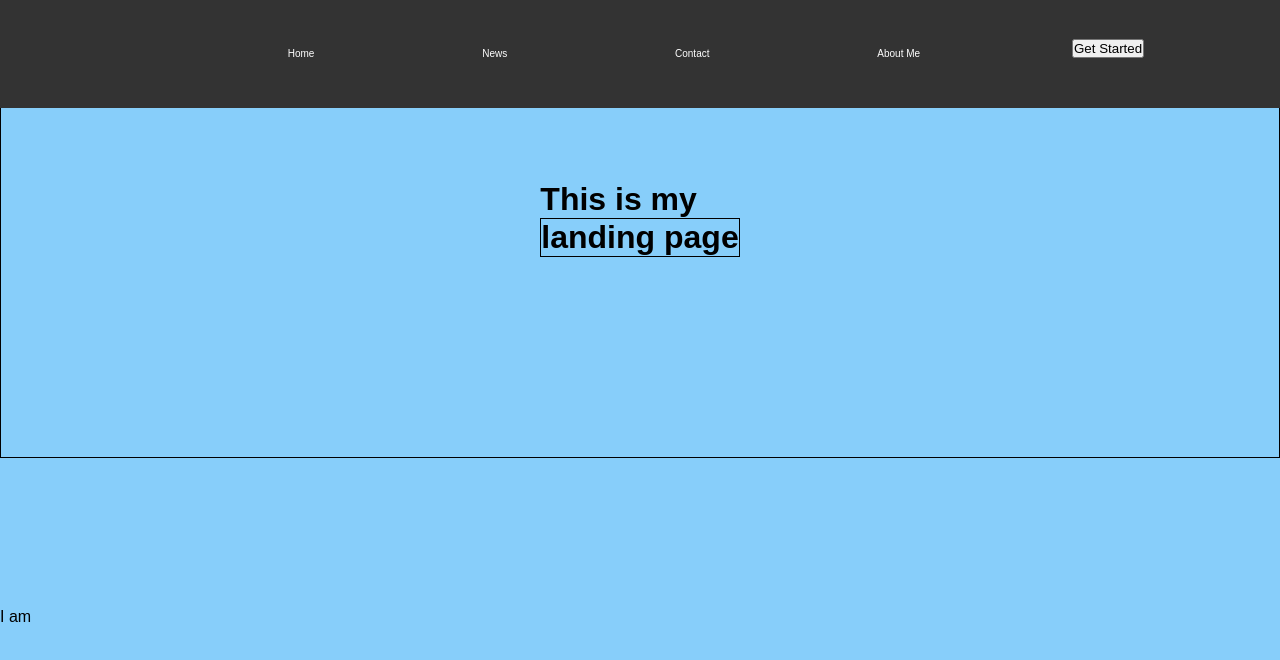
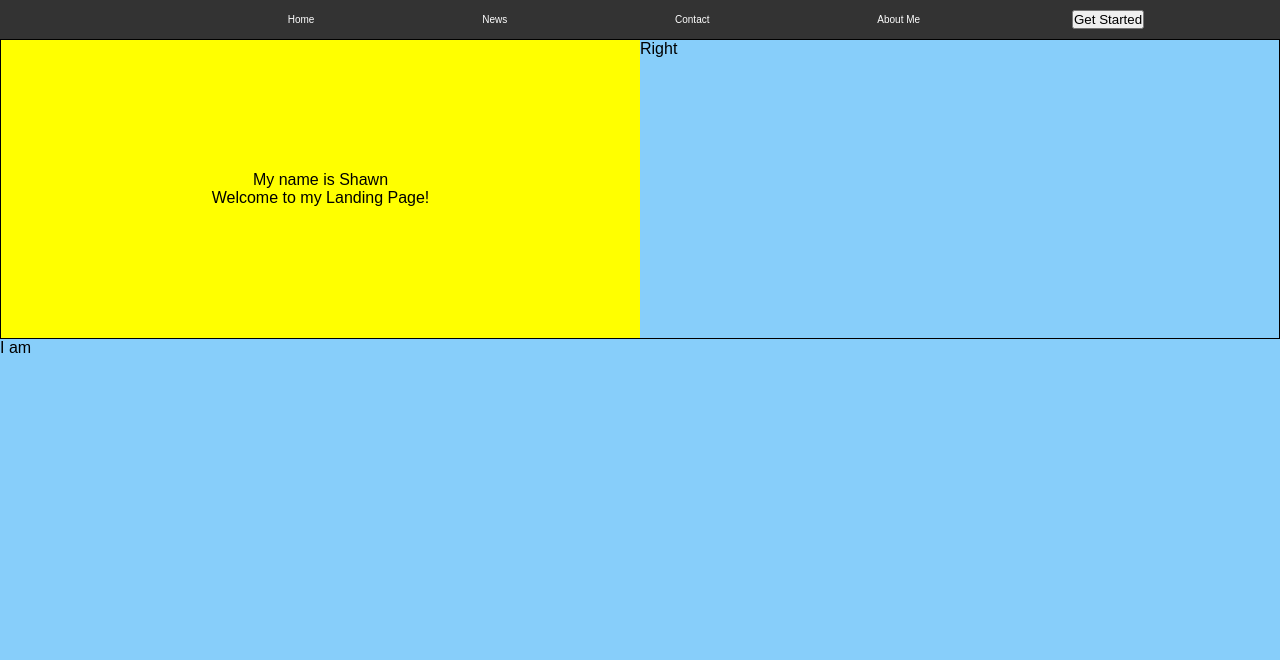
Before and after one commit to Shawn1042/portfolio, a plain HTML site: page index.html in a window 1280 px wide. Drawn offline with Linux system fonts and the light colour scheme.

Commit message:
Cleaned up the structure

```diff
--- a/index.css
+++ b/index.css
@@ -13,14 +13,8 @@ body{
 
 .navbar-container{
     border-radius: 30px;
-    position: absolute;
-    top: 0;
    width: 100%;
-   height: 50px;
    font-size: 10px;
-   line-height: 80px;
-   left: 0;
-   /* font-family: 'Karla'; */
 }
 
 #navbar{
@@ -60,21 +54,25 @@ ul {
     /* width: 0px;
     height: 15px; */
   }
-main{
-    /* border: 1px solid black; */
-    margin-top: 80px;
-}
 .content{
     border: 1px solid black;
-    padding-top: 100px;
     display: flex;
-    align-items: center;
-    justify-content: center;
-    padding-top: -122px;
-    margin-bottom: 150px;
-    /* height: 90px; */
     width: 100%;
+    height: 300px;
 }
+
+.left, .right {
+  flex: 1;
+}
+
+.left {
+  display: flex;
+  flex-direction: column;
+  justify-content: center;
+  align-items: center;
+  background-color: yellow;
+}
+
 h1{
     margin-bottom: 200px;
 }
--- a/index.html
+++ b/index.html
@@ -24,8 +24,17 @@
     </div>
     <main>
         <div class="content">
+            <div class="left">
+                <div>My name is Shawn</div>
+                <div>Welcome to my Landing Page!</div>
+            </div>
+            <div class="right">
+                Right
+            </div>
+            <!-- <div>My name is Shawn!</div>
+            <div>Welcome to my Page</div>
             <h1>This is my
-            <p id="p-tag">landing page</p></h1>
+            <p id="p-tag">landing page</p></h1> -->
         </div>
     </main>
     <article>I am</article>
```
